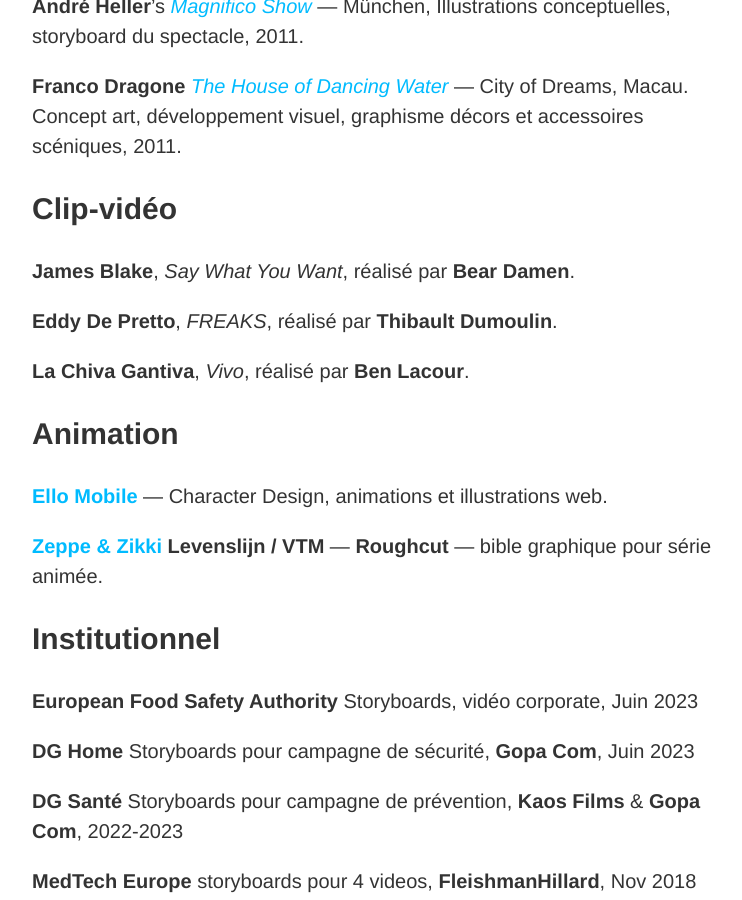
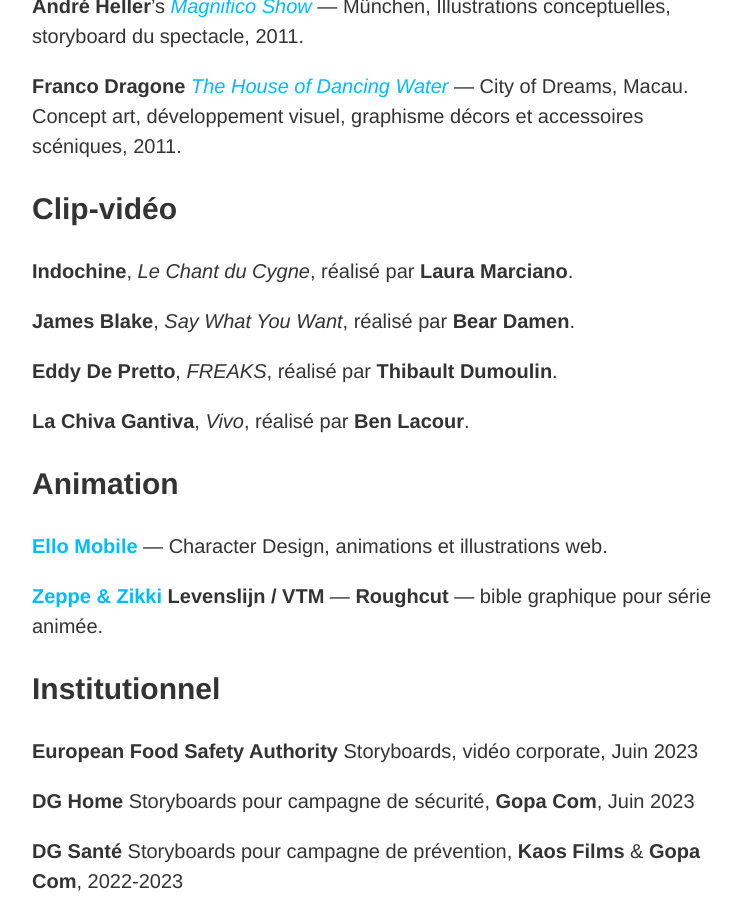
Before and after one commit to YJPL/scenarimages, a Jekyll site: the page built from _pages/credits.md, in a window 1280 px wide and 900 px high, scrolled down 3463 px. Shown: the whole window, without its empty margins (256-998 px from the left). Built offline with Jekyll 4.4.1, drawn with Linux system fonts in a browser that asks for light colours; some of the changed lines change nothing that is shown.

Commit message:
Update credits.md

```diff
--- a/_pages/credits.md
+++ b/_pages/credits.md
@@ -1,7 +1,7 @@
 ---
 title: Crédits
 # date: 2012-02-27T11:32:22+01:00
-last_modified_at: 2024-04-18
+last_modified_at: 2024-05-27
 author: Yves
 layout: page
 permalink: /credits/
@@ -91,6 +91,8 @@
 
 ## Clip-vidéo
 
+**Indochine**, *Le Chant du Cygne*, réalisé par **Laura Marciano**.
+
 **James Blake**, *Say What You Want*, réalisé par **Bear Damen**.
 
 **Eddy De Pretto**, *FREAKS*, réalisé par **Thibault Dumoulin**.
```
